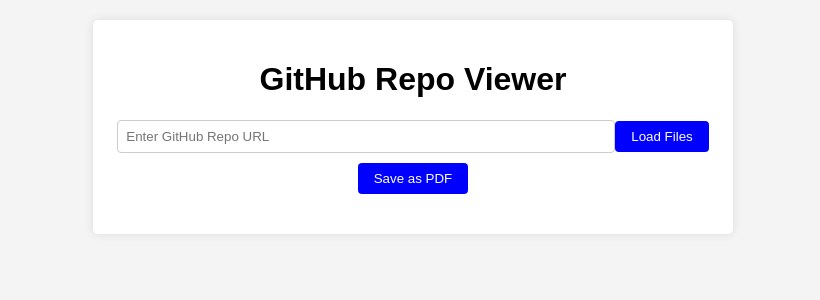
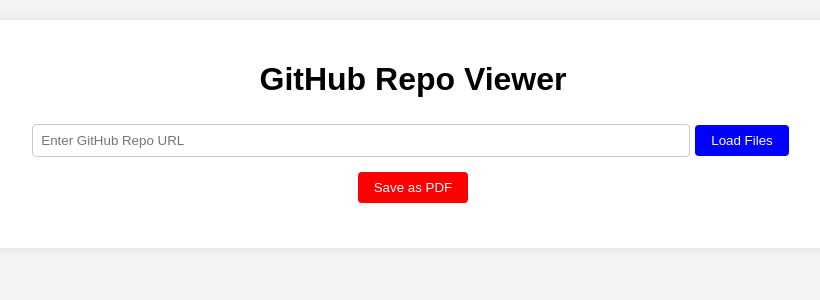
Before and after one commit to tarunganesh2004/Github-Repo-Viewer, a React (Vite) app in the folder frontend/: page / in a window 1280 px wide. Shown: the top 300 px of the page, without its empty margins (227-1047 px from the left). Built offline with nearby package versions, Linux system fonts and the light colour scheme.

Commit message:
Update CSS styles for improved layout and add new button styles

```diff
--- a/frontend/src/index.css
+++ b/frontend/src/index.css
@@ -6,7 +6,7 @@
 }
 
 .container {
-  max-width: 600px;
+  max-width: 800px;
   margin: auto;
   background: white;
   padding: 20px;
@@ -30,14 +30,20 @@
   border: none;
   cursor: pointer;
   border-radius: 4px;
+  margin: 5px;
 }
 
 button:hover {
   background: darkblue;
 }
 
+.pdf-button {
+  background: red;
+}
+
 .file-list {
   margin-top: 20px;
+  text-align: left;
 }
 
 .file-item {
@@ -47,11 +53,12 @@
   border-radius: 4px;
 }
 
-.file-item a {
-  color: blue;
-  text-decoration: none;
+.code-block {
+  background: black;
+  color: white;
+  padding: 10px;
+  border-radius: 4px;
+  white-space: pre-wrap;
+  font-family: "Courier New", Courier, monospace;
+  overflow-x: auto;
 }
-
-.file-item a:hover {
-  text-decoration: underline;
-}
```
